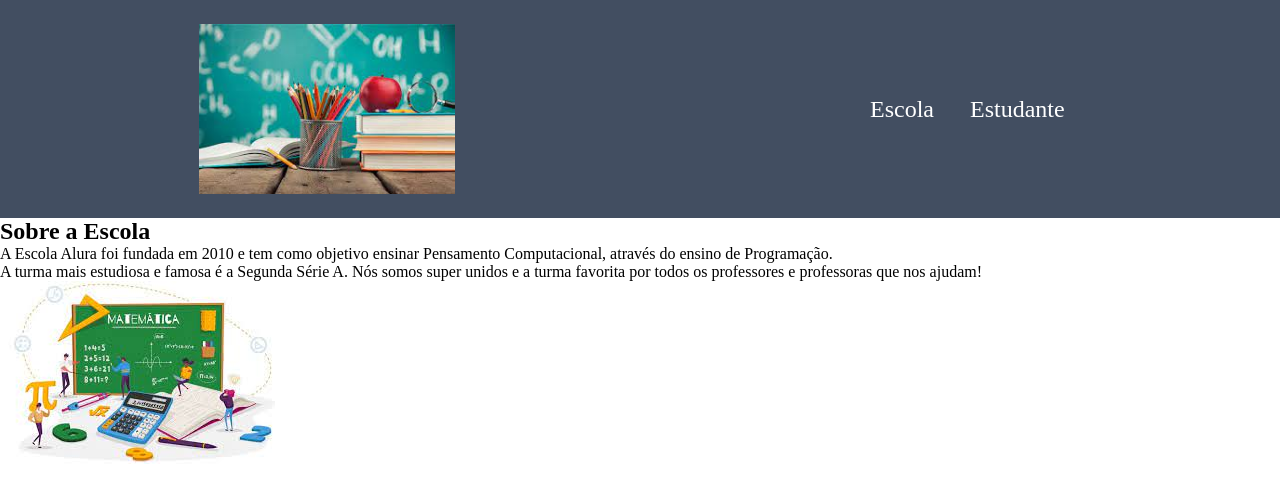
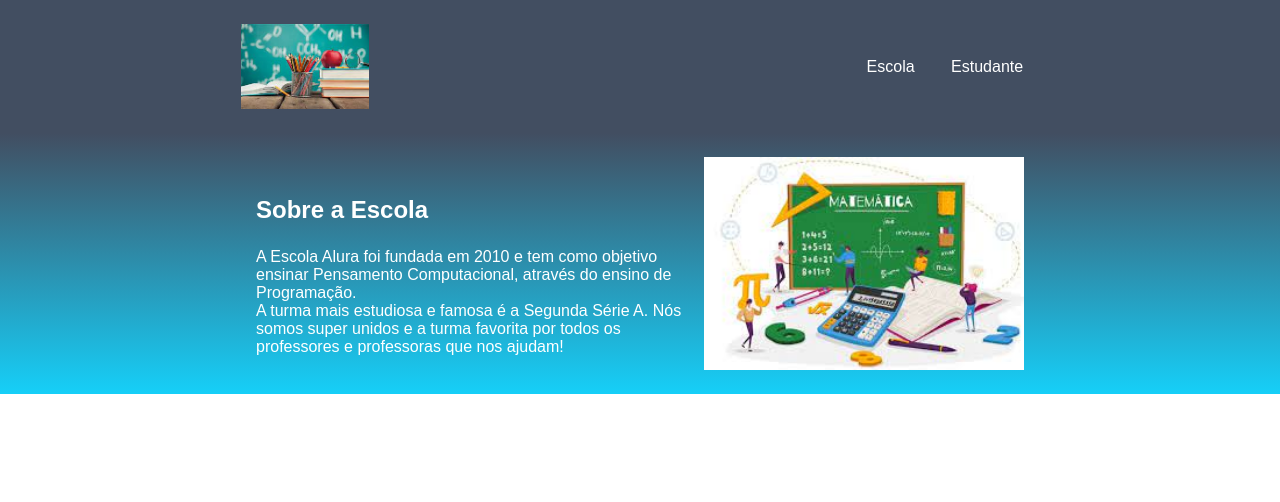
Before and after one commit to luiz1227jrbb/luiz-2B, a plain HTML site: page index.html in a window 1280 px wide. Drawn offline with Linux system fonts and the light colour scheme.

Commit message:
Update style.css

```diff
--- a/style.css
+++ b/style.css
@@ -1,9 +1,10 @@
-
-* {
+*{
     margin: 0;
     padding: 0;
 }
-
+body {
+    font-family: 'Poppins', sans-serif;
+}
 .cabecalho {
     background-color: #424E61;
     color: white;
@@ -14,11 +15,50 @@
 }
 
 .cabecalho-imagem{
-    width: 20%;
+    width: 10%;
 }
 
 .cabecalho-lista-item{
     display: inline-block;
     margin: 0 16px;
-    font-size: 24px;
+    font-size: 16px;
 }
+
+.escola-imagem{
+    width: 25%;
+}
+
+.escola{
+    background-image: linear-gradient(#424E61,#16CFF8);
+    color:white;
+    display: flex;
+    justify-content: center;
+    align-items: center;
+    padding: 24px 0;
+}
+
+.escola-div-conteudo{
+    width: 35%;
+}
+
+
+.escola-titulo{
+    padding: 24px 0;
+}
+
+.estudante{
+    padding: 24px 0;
+}
+.estudante-imagem{
+    width: 120px;
+}
+
+.estudante-icone{
+    width: 24px;
+    padding: 4px 8px;
+}
+
+.estudante-div{
+    text-align: center;
+    padding: 16px 0;
+}
```
